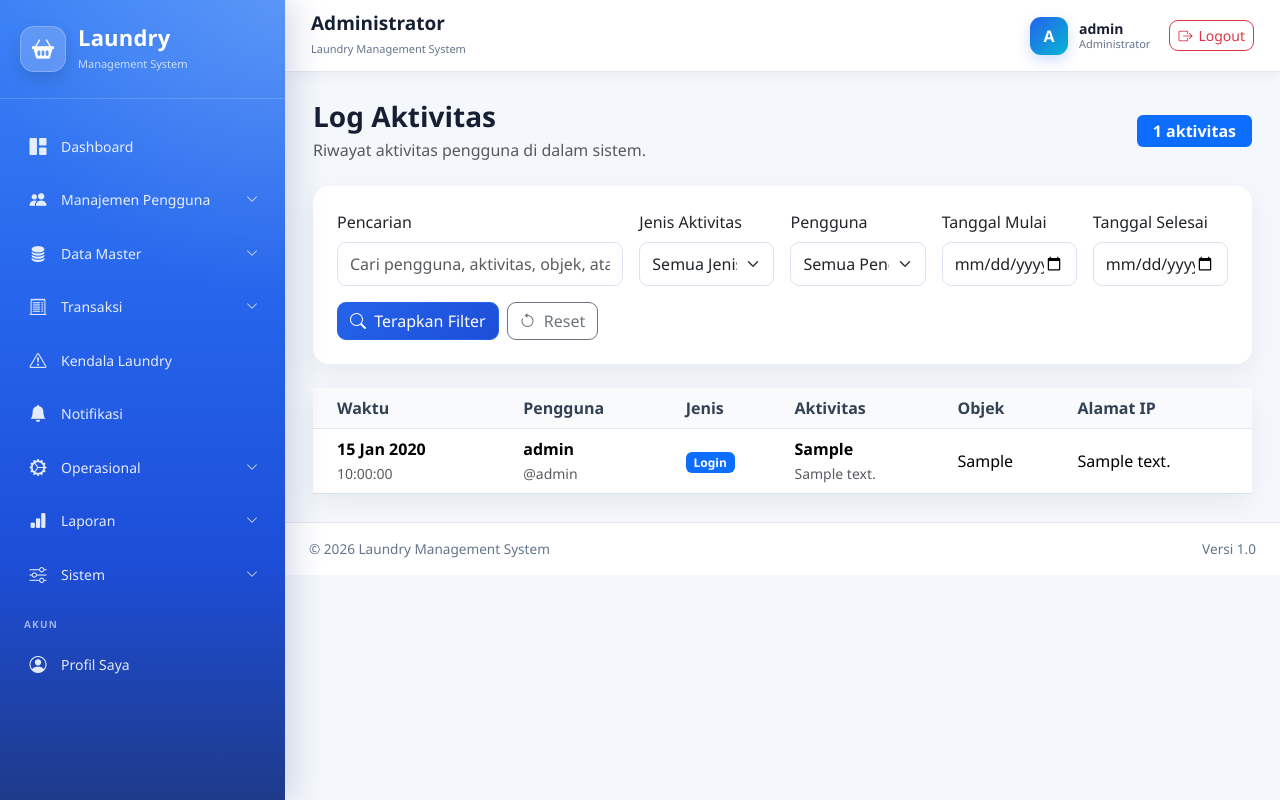
After one commit to noveliaputrifadila-afk/laundry, a Django app: page /administrator/sistem/log-aktivitas/ in a window 1280 px wide. The commit adds this page. Run offline with Django 5.2, Linux system fonts and the light colour scheme; a user stored in the database is signed in; data comes from the database, SQL or seed files in the repository; both versions use the stored data as it was after the commit; tables that the repository leaves empty hold one stand-in row (values such as "Sample post").

Commit message:
menambhakan menu log-activity

```diff
--- a/administrator/forms.py
+++ b/administrator/forms.py
@@ -5,7 +5,9 @@ from django.contrib.auth.forms import (
     AuthenticationForm,
     UserCreationForm,
 )
-
+from django.contrib.auth import get_user_model
+
+from .models import LogAktivitas
 from .models import KategoriLayanan, User, Layanan, Tarif, Promo, MetodePembayaran, AreaLayanan, PengaturanSistem, Pesanan
 
 
@@ -2033,3 +2035,103 @@ class UbahStatusPembayaranForm(
     def __init__(self, *args, **kwargs):
         super().__init__(*args, **kwargs)
         self.apply_bootstrap_classes()
+
+User = get_user_model()
+
+
+class FilterLogAktivitasForm(forms.Form):
+    keyword = forms.CharField(
+        required=False,
+        label="Pencarian",
+        widget=forms.TextInput(
+            attrs={
+                "class": "form-control",
+                "placeholder": (
+                    "Cari pengguna, aktivitas, "
+                    "objek, atau keterangan..."
+                ),
+            }
+        ),
+    )
+
+    jenis = forms.ChoiceField(
+        required=False,
+        label="Jenis Aktivitas",
+        choices=[
+            ("", "Semua Jenis"),
+            *LogAktivitas.JenisAktivitas.choices,
+        ],
+        widget=forms.Select(
+            attrs={
+                "class": "form-select",
+            }
+        ),
+    )
+
+    pengguna = forms.ModelChoiceField(
+        required=False,
+        label="Pengguna",
+        queryset=User.objects.none(),
+        empty_label="Semua Pengguna",
+        widget=forms.Select(
+            attrs={
+                "class": "form-select",
+            }
+        ),
+    )
+
+    tanggal_mulai = forms.DateField(
+        required=False,
+        label="Tanggal Mulai",
+        widget=forms.DateInput(
+            attrs={
+                "class": "form-control",
+                "type": "date",
+            }
+        ),
+    )
+
+    tanggal_selesai = forms.DateField(
+        required=False,
+        label="Tanggal Selesai",
+        widget=forms.DateInput(
+            attrs={
+                "class": "form-control",
+                "type": "date",
+            }
+        ),
+    )
+
+    def __init__(self, *args, **kwargs):
+        super().__init__(*args, **kwargs)
+
+        self.fields["pengguna"].queryset = (
+            User.objects.filter(
+                is_active=True,
+            )
+            .order_by(
+                "username",
+            )
+        )
+
+    def clean(self):
+        cleaned_data = super().clean()
+
+        tanggal_mulai = cleaned_data.get(
+            "tanggal_mulai"
+        )
+        tanggal_selesai = cleaned_data.get(
+            "tanggal_selesai"
+        )
+
+        if (
+            tanggal_mulai
+            and tanggal_selesai
+            and tanggal_mulai > tanggal_selesai
+        ):
+            raise forms.ValidationError(
+                "Tanggal mulai tidak boleh "
+                "lebih besar dari tanggal selesai."
+            )
+
+        return cleaned_data
--- a/administrator/urls.py
+++ b/administrator/urls.py
@@ -124,6 +124,7 @@ from .views_riwayat_status import (
     riwayat_status_detail,
     riwayat_status_list,
 )
+from . import views
 
 app_name = "administrator"
 
@@ -571,4 +572,10 @@ urlpatterns = [
         riwayat_status_detail,
         name="riwayat_status_detail",
     ),
+
+path(
+    "sistem/log-aktivitas/",
+    views.log_aktivitas_list,
+    name="log_aktivitas_list",
+),
 ]
--- a/administrator/views.py
+++ b/administrator/views.py
@@ -1,13 +1,16 @@
 from decimal import Decimal
 
-from django.db.models import Sum
+from django.core.paginator import Paginator
+from django.db.models import Q, Sum
 from django.shortcuts import render
 
 from .decorators import administrator_required
+from .forms import FilterLogAktivitasForm
 from .models import (
     AreaLayanan,
     KategoriLayanan,
     Layanan,
+    LogAktivitas,
     MetodePembayaran,
     Pembayaran,
     Pesanan,
@@ -20,7 +23,13 @@ from .models import (
 
 @administrator_required
 def dashboard(request):
-    # Statistik pengguna
+    """
+    Menampilkan ringkasan data aplikasi pada dashboard administrator.
+    """
+
+    # =========================================================
+    # STATISTIK PENGGUNA
+    # =========================================================
     jumlah_administrator = User.objects.filter(
         role=User.Role.ADMINISTRATOR,
         is_active=True,
@@ -40,11 +49,14 @@ def dashboard(request):
         role=User.Role.PELANGGAN,
     ).count()
 
-    pelanggan_menunggu_verifikasi = User.objects.filter(
-        role=User.Role.PELANGGAN,
-        is_verified=False,
-        is_active=True,
-    ).order_by("-date_joined")[:5]
+    pelanggan_menunggu_verifikasi = (
+        User.objects.filter(
+            role=User.Role.PELANGGAN,
+            is_verified=False,
+            is_active=True,
+        )
+        .order_by("-date_joined")[:5]
+    )
 
     jumlah_menunggu_verifikasi = User.objects.filter(
         role=User.Role.PELANGGAN,
@@ -52,7 +64,9 @@ def dashboard(request):
         is_active=True,
     ).count()
 
-    # Statistik pesanan
+    # =========================================================
+    # STATISTIK PESANAN
+    # =========================================================
     jumlah_pesanan = Pesanan.objects.count()
 
     jumlah_pesanan_menunggu = Pesanan.objects.filter(
@@ -72,29 +86,45 @@ def dashboard(request):
         status=Pesanan.StatusPesanan.SELESAI,
     ).count()
 
-    # Pendapatan hanya dari pembayaran berhasil.
-    total_pendapatan = Pembayaran.objects.filter(
-        status=Pembayaran.StatusPembayaran.BERHASIL,
-    ).aggregate(
-        total=Sum("jumlah")
-    )["total"] or Decimal("0.00")
+    # =========================================================
+    # STATISTIK PENDAPATAN
+    # =========================================================
+    total_pendapatan = (
+        Pembayaran.objects.filter(
+            status=Pembayaran.StatusPembayaran.BERHASIL,
+        ).aggregate(
+            total=Sum("jumlah")
+        )["total"]
+        or Decimal("0.00")
+    )
 
-    # Data master
+    # =========================================================
+    # STATISTIK DATA MASTER
+    # =========================================================
     jumlah_kategori = KategoriLayanan.objects.count()
     jumlah_layanan = Layanan.objects.count()
-    jumlah_tarif = Tarif.objects.filter(is_active=True).count()
-    jumlah_promo = Promo.objects.filter(is_active=True).count()
-    jumlah_metode_pembayaran = MetodePembayaran.objects.filter(
-        is_active=True
-    ).count()
-    jumlah_area_layanan = AreaLayanan.objects.filter(
-        is_active=True
+
+    jumlah_tarif = Tarif.objects.filter(
+        is_active=True,
     ).count()
 
-    # Pesanan terbaru
+    jumlah_promo = Promo.objects.filter(
+        is_active=True,
+    ).count()
+
+    jumlah_metode_pembayaran = MetodePembayaran.objects.filter(
+        is_active=True,
+    ).count()
+
+    jumlah_area_layanan = AreaLayanan.objects.filter(
+        is_active=True,
+    ).count()
+
+    # =========================================================
+    # PESANAN TERBARU
+    # =========================================================
     pesanan_terbaru = (
-        Pesanan.objects
-        .select_related(
+        Pesanan.objects.select_related(
             "pelanggan",
             "kasir",
             "petugas_laundry",
@@ -103,10 +133,11 @@ def dashboard(request):
         .order_by("-created_at")[:8]
     )
 
-    # Aktivitas status terakhir
+    # =========================================================
+    # RIWAYAT STATUS TERBARU
+    # =========================================================
     aktivitas_terbaru = (
-        RiwayatStatus.objects
-        .select_related(
+        RiwayatStatus.objects.select_related(
             "pesanan",
             "diubah_oleh",
         )
@@ -114,26 +145,42 @@ def dashboard(request):
     )
 
     context = {
+        # Pengguna
         "jumlah_administrator": jumlah_administrator,
         "jumlah_kasir": jumlah_kasir,
         "jumlah_petugas": jumlah_petugas,
         "jumlah_pelanggan": jumlah_pelanggan,
-        "jumlah_menunggu_verifikasi": jumlah_menunggu_verifikasi,
-        "pelanggan_menunggu_verifikasi": pelanggan_menunggu_verifikasi,
+        "jumlah_menunggu_verifikasi": (
+            jumlah_menunggu_verifikasi
+        ),
+        "pelanggan_menunggu_verifikasi": (
+            pelanggan_menunggu_verifikasi
+        ),
 
+        # Pesanan dan pendapatan
         "jumlah_pesanan": jumlah_pesanan,
-        "jumlah_pesanan_menunggu": jumlah_pesanan_menunggu,
-        "jumlah_pesanan_diproses": jumlah_pesanan_diproses,
-        "jumlah_pesanan_selesai": jumlah_pesanan_selesai,
+        "jumlah_pesanan_menunggu": (
+            jumlah_pesanan_menunggu
+        ),
+        "jumlah_pesanan_diproses": (
+            jumlah_pesanan_diproses
+        ),
+        "jumlah_pesanan_selesai": (
+            jumlah_pesanan_selesai
+        ),
         "total_pendapatan": total_pendapatan,
 
+        # Data master
         "jumlah_kategori": jumlah_kategori,
         "jumlah_layanan": jumlah_layanan,
         "jumlah_tarif": jumlah_tarif,
         "jumlah_promo": jumlah_promo,
-        "jumlah_metode_pembayaran": jumlah_metode_pembayaran,
+        "jumlah_metode_pembayaran": (
+            jumlah_metode_pembayaran
+        ),
         "jumlah_area_layanan": jumlah_area_layanan,
 
+        # Data terbaru
         "pesanan_terbaru": pesanan_terbaru,
         "aktivitas_terbaru": aktivitas_terbaru,
     }
@@ -143,3 +190,100 @@ def dashboard(request):
         "administrator/dashboard.html",
         context,
     )
+
+
+@administrator_required
+def log_aktivitas_list(request):
+    """
+    Menampilkan daftar log aktivitas yang hanya dapat
+    diakses oleh administrator.
+    """
+
+    queryset = (
+        LogAktivitas.objects
+        .select_related("pengguna")
+        .order_by("-dibuat_pada")
+    )
+
+    form = FilterLogAktivitasForm(
+        request.GET or None
+    )
+
+    if form.is_valid():
+        keyword = form.cleaned_data.get("keyword")
+        jenis = form.cleaned_data.get("jenis")
+        pengguna = form.cleaned_data.get("pengguna")
+        tanggal_mulai = form.cleaned_data.get(
+            "tanggal_mulai"
+        )
+        tanggal_selesai = form.cleaned_data.get(
+            "tanggal_selesai"
+        )
+
+        if keyword:
+            queryset = queryset.filter(
+                Q(
+                    pengguna__username__icontains=keyword
+                )
+                | Q(
+                    pengguna__first_name__icontains=keyword
+                )
+                | Q(
+                    pengguna__last_name__icontains=keyword
+                )
+                | Q(
+                    aktivitas__icontains=keyword
+                )
+                | Q(
+                    objek__icontains=keyword
+                )
+                | Q(
+                    keterangan__icontains=keyword
+                )
+                | Q(
+                    ip_address__icontains=keyword
+                )
+            )
+
+        if jenis:
+            queryset = queryset.filter(
+                jenis=jenis
+            )
+
+        if pengguna:
+            queryset = queryset.filter(
+                pengguna=pengguna
+            )
+
+        if tanggal_mulai:
+            queryset = queryset.filter(
+                dibuat_pada__date__gte=tanggal_mulai
+            )
+
+        if tanggal_selesai:
+            queryset = queryset.filter(
+                dibuat_pada__date__lte=tanggal_selesai
+            )
+
+    total_log = queryset.count()
+
+    paginator = Paginator(
+        queryset,
+        15,
+    )
+
+    page_obj = paginator.get_page(
+        request.GET.get("page")
+    )
+
+    context = {
+        "form": form,
+        "page_obj": page_obj,
+        "total_log": total_log,
+    }
+
+    return render(
+        request,
+        "administrator/log_aktivitas/list.html",
+        context,
+    )
--- /dev/null
+++ b/templates/administrator/log_aktivitas/list.html
@@ -0,0 +1,277 @@
+{% extends "base.html" %}
+
+{% block title %}
+    Log Aktivitas
+{% endblock %}
+
+{% block content %}
+<div class="container-fluid px-0">
+
+    <div
+        class="d-flex flex-wrap
+               justify-content-between
+               align-items-center
+               gap-3 mb-4"
+    >
+        <div>
+            <h3 class="fw-bold mb-1">
+                Log Aktivitas
+            </h3>
+
+            <p class="text-muted mb-0">
+                Riwayat aktivitas pengguna
+                di dalam sistem.
+            </p>
+        </div>
+
+        <div class="badge text-bg-primary fs-6 px-3 py-2">
+            {{ total_log }} aktivitas
+        </div>
+    </div>
+
+    <div class="card border-0 mb-4">
+        <div class="card-body p-4">
+
+            <form method="get">
+                <div class="row g-3">
+
+                    <div class="col-lg-4 col-md-6">
+                        <label class="form-label">
+                            {{ form.keyword.label }}
+                        </label>
+
+                        {{ form.keyword }}
+                    </div>
+
+                    <div class="col-lg-2 col-md-6">
+                        <label class="form-label">
+                            {{ form.jenis.label }}
+                        </label>
+
+                        {{ form.jenis }}
+                    </div>
+
+                    <div class="col-lg-2 col-md-6">
+                        <label class="form-label">
+                            {{ form.pengguna.label }}
+                        </label>
+
+                        {{ form.pengguna }}
+                    </div>
+
+                    <div class="col-lg-2 col-md-6">
+                        <label class="form-label">
+                            {{ form.tanggal_mulai.label }}
+                        </label>
+
+                        {{ form.tanggal_mulai }}
+                    </div>
+
+                    <div class="col-lg-2 col-md-6">
+                        <label class="form-label">
+                            {{ form.tanggal_selesai.label }}
+                        </label>
+
+                        {{ form.tanggal_selesai }}
+                    </div>
+
+                </div>
+
+                {% if form.non_field_errors %}
+                    <div class="alert alert-danger mt-3 mb-0">
+                        {{ form.non_field_errors }}
+                    </div>
+                {% endif %}
+
+                <div class="d-flex flex-wrap gap-2 mt-3">
+                    <button
+                        type="submit"
+                        class="btn btn-primary"
+                    >
+                        <i class="bi bi-search me-1"></i>
+                        Terapkan Filter
+                    </button>
+
+                    <a
+                        href="{% url 'administrator:log_aktivitas_list' %}"
+                        class="btn btn-outline-secondary"
+                    >
+                        <i class="bi bi-arrow-counterclockwise me-1"></i>
+                        Reset
+                    </a>
+                </div>
+            </form>
+
+        </div>
+    </div>
+
+    <div class="card border-0">
+        <div class="card-body p-0">
+
+            <div class="table-responsive">
+                <table class="table table-hover align-middle mb-0">
+                    <thead>
+                        <tr>
+                            <th class="ps-4">
+                                Waktu
+                            </th>
+                            <th>
+                                Pengguna
+                            </th>
+                            <th>
+                                Jenis
+                            </th>
+                            <th>
+                                Aktivitas
+                            </th>
+                            <th>
+                                Objek
+                            </th>
+                            <th>
+                                Alamat IP
+                            </th>
+                        </tr>
+                    </thead>
+
+                    <tbody>
+                        {% for log in page_obj %}
+                            <tr>
+                                <td class="ps-4 text-nowrap">
+                                    <div class="fw-semibold">
+                                        {{ log.dibuat_pada|date:"d M Y" }}
+                                    </div>
+
+                                    <small class="text-muted">
+                                        {{ log.dibuat_pada|date:"H:i:s" }}
+                                    </small>
+                                </td>
+
+                                <td>
+                                    {% if log.pengguna %}
+                                        <div class="fw-semibold">
+                                            {{ log.pengguna.get_full_name|default:log.pengguna.username }}
+                                        </div>
+
+                                        <small class="text-muted">
+                                            @{{ log.pengguna.username }}
+                                        </small>
+                                    {% else %}
+                                        <span class="text-muted">
+                                            Sistem
+                                        </span>
+                                    {% endif %}
+                                </td>
+
+                                <td>
+                                    {% if log.jenis == "hapus" %}
+                                        <span class="badge text-bg-danger">
+                                            {{ log.get_jenis_display }}
+                                        </span>
+                                    {% elif log.jenis == "tambah" %}
+                                        <span class="badge text-bg-success">
+                                            {{ log.get_jenis_display }}
+                                        </span>
+                                    {% elif log.jenis == "ubah" or log.jenis == "status" %}
+                                        <span class="badge text-bg-warning">
+                                            {{ log.get_jenis_display }}
+                                        </span>
+                                    {% elif log.jenis == "login" %}
+                                        <span class="badge text-bg-primary">
+                                            {{ log.get_jenis_display }}
+                                        </span>
+                                    {% else %}
+                                        <span class="badge text-bg-secondary">
+                                            {{ log.get_jenis_display }}
+                                        </span>
+                                    {% endif %}
+                                </td>
+
+                                <td>
+                                    <div class="fw-semibold">
+                                        {{ log.aktivitas }}
+                                    </div>
+
+                                    {% if log.keterangan %}
+                                        <small class="text-muted">
+                                            {{ log.keterangan|truncatechars:80 }}
+                                        </small>
+                                    {% endif %}
+                                </td>
+
+                                <td>
+                                    {{ log.objek|default:"-" }}
+                                </td>
+
+                                <td class="text-nowrap">
+                                    {{ log.ip_address|default:"-" }}
+                                </td>
+                            </tr>
+                        {% empty %}
+                            <tr>
+                                <td
+                                    colspan="6"
+                                    class="text-center py-5"
+                                >
+                                    <i
+                                        class="bi bi-clock-history
+                                               fs-1 text-muted"
+                                    ></i>
+
+                                    <h5 class="mt-3 mb-1">
+                                        Belum ada log aktivitas
+                                    </h5>
+
+                                    <p class="text-muted mb-0">
+                                        Aktivitas pengguna akan
+                                        ditampilkan di sini.
+                                    </p>
+                                </td>
+                            </tr>
+                        {% endfor %}
+                    </tbody>
+                </table>
+            </div>
+
+        </div>
+    </div>
+
+    {% if page_obj.has_other_pages %}
+        <nav class="mt-4">
+            <ul class="pagination justify-content-center">
+
+                {% if page_obj.has_previous %}
+                    <li class="page-item">
+                        <a
+                            class="page-link"
+                            href="?page={{ page_obj.previous_page_number }}&{{ request.GET.urlencode }}"
+                        >
+                            Sebelumnya
+                        </a>
+                    </li>
+                {% endif %}
+
+                <li class="page-item active">
+                    <span class="page-link">
+                        {{ page_obj.number }}
+                        dari
+                        {{ page_obj.paginator.num_pages }}
+                    </span>
+                </li>
+
+                {% if page_obj.has_next %}
+                    <li class="page-item">
+                        <a
+                            class="page-link"
+                            href="?page={{ page_obj.next_page_number }}&{{ request.GET.urlencode }}"
+                        >
+                            Selanjutnya
+                        </a>
+                    </li>
+                {% endif %}
+
+            </ul>
+        </nav>
+    {% endif %}
+
+</div>
+{% endblock %}
--- a/templates/includes/sidebar_admin.html
+++ b/templates/includes/sidebar_admin.html
@@ -311,6 +311,17 @@
                                 <span class="submenu-dot"></span>
                                 Pengaturan Sistem
                             </a>
+
+                            <a
+                                href="{% url 'administrator:log_aktivitas_list' %}"
+                                class="nav-link
+                                {% if url_name == 'log_aktivitas_list' %}
+                                    active
+                                {% endif %}"
+                            >
+                                <i class="bi bi-clock-history"></i>
+                                <span>Log Aktivitas</span>
+                            </a>
                         </div>
                     </div>
                 </div>
```
Also changed, not shown: administrator/models.py (+75 -0 lines), administrator/utils.py (added, +41 -0 lines), administrator/migrations/0004_logaktivitas.py (added), db.sqlite3.
